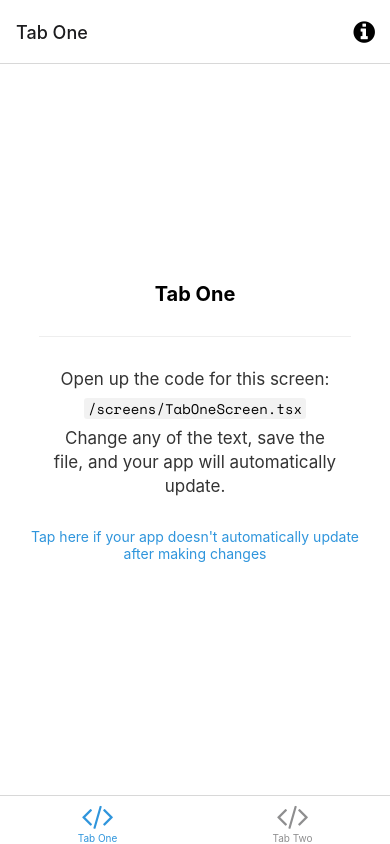
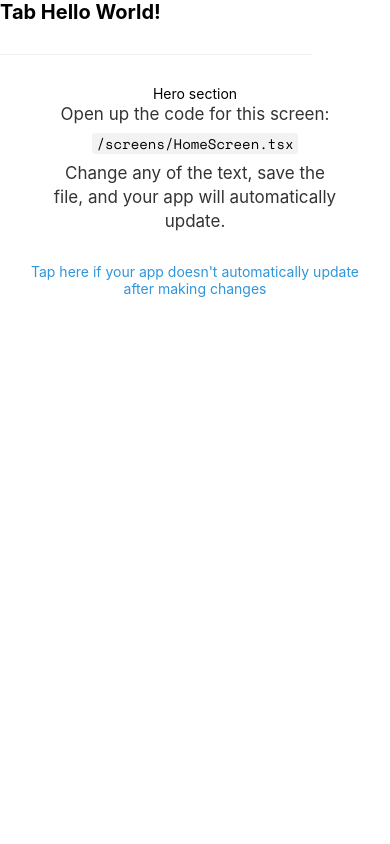
Before and after one commit to TalGoldDev/React-Native-Store, a React Native app: screen / in a window 390 px wide. Built offline with nearby package versions, Linux system fonts and the light colour scheme; what expo-linking would draw is missing.

Commit message:
Basic project structure changes

```diff
--- /dev/null
+++ b/components/home-page/HeroSection.tsx
@@ -0,0 +1,17 @@
+import React from "react";
+import { View, Text } from "react-native";
+import { StyleSheet } from "react-native";
+
+export default function HeroSection() {
+  return (
+    <View style={styles.heroContainer}>
+      <Text>Hero section</Text>
+    </View>
+  );
+}
+
+const styles = StyleSheet.create({
+  heroContainer: {
+    alignItems: "center",
+  },
+});
--- a/hooks/useColorScheme.ts
+++ b/hooks/useColorScheme.ts
@@ -1,8 +1,11 @@
-import { ColorSchemeName, useColorScheme as _useColorScheme } from 'react-native';
+import {
+  ColorSchemeName,
+  useColorScheme as _useColorScheme,
+} from "react-native";
 
 // The useColorScheme value is always either light or dark, but the built-in
 // type suggests that it can be null. This will not happen in practice, so this
 // makes it a bit easier to work with.
 export default function useColorScheme(): NonNullable<ColorSchemeName> {
-  return _useColorScheme() as NonNullable<ColorSchemeName>;
+  return "light";
 }
--- a/navigation/index.tsx
+++ b/navigation/index.tsx
@@ -3,28 +3,42 @@
  * https://reactnavigation.org/docs/getting-started
  *
  */
-import { FontAwesome } from '@expo/vector-icons';
-import { createBottomTabNavigator } from '@react-navigation/bottom-tabs';
-import { NavigationContainer, DefaultTheme, DarkTheme } from '@react-navigation/native';
-import { createNativeStackNavigator } from '@react-navigation/native-stack';
-import * as React from 'react';
-import { ColorSchemeName, Pressable } from 'react-native';
+import { FontAwesome } from "@expo/vector-icons";
+import { createBottomTabNavigator } from "@react-navigation/bottom-tabs";
+import {
+  NavigationContainer,
+  DefaultTheme,
+  DarkTheme,
+} from "@react-navigation/native";
+import { createNativeStackNavigator } from "@react-navigation/native-stack";
+import * as React from "react";
+import { ColorSchemeName, Pressable } from "react-native";
 
-import Colors from '../constants/Colors';
-import useColorScheme from '../hooks/useColorScheme';
-import ModalScreen from '../screens/ModalScreen';
-import NotFoundScreen from '../screens/NotFoundScreen';
-import TabOneScreen from '../screens/TabOneScreen';
-import TabTwoScreen from '../screens/TabTwoScreen';
-import { RootStackParamList, RootTabParamList, RootTabScreenProps } from '../types';
-import LinkingConfiguration from './LinkingConfiguration';
+import Colors from "../constants/Colors";
+import useColorScheme from "../hooks/useColorScheme";
+import ModalScreen from "../screens/ModalScreen";
+import NotFoundScreen from "../screens/NotFoundScreen";
+import HomeScreen from "../screens/HomeScreen";
+import TabTwoScreen from "../screens/TabTwoScreen";
+import {
+  RootStackParamList,
+  RootTabParamList,
+  RootTabScreenProps,
+} from "../types";
+import LinkingConfiguration from "./LinkingConfiguration";
 
-export default function Navigation({ colorScheme }: { colorScheme: ColorSchemeName }) {
+export default function Navigation({
+  colorScheme,
+}: {
+  colorScheme: ColorSchemeName;
+}) {
   return (
     <NavigationContainer
       linking={LinkingConfiguration}
-      theme={colorScheme === 'dark' ? DarkTheme : DefaultTheme}>
-      <RootNavigator />
+      theme={colorScheme === "dark" ? DarkTheme : DefaultTheme}
+    >
+      <HomeScreen />
+      {/* <RootNavigator /> */}
     </NavigationContainer>
   );
 }
@@ -38,9 +52,17 @@ const Stack = createNativeStackNavigator<RootStackParamList>();
 function RootNavigator() {
   return (
     <Stack.Navigator>
-      <Stack.Screen name="Root" component={BottomTabNavigator} options={{ headerShown: false }} />
-      <Stack.Screen name="NotFound" component={NotFoundScreen} options={{ title: 'Oops!' }} />
-      <Stack.Group screenOptions={{ presentation: 'modal' }}>
+      <Stack.Screen
+        name="Root"
+        component={BottomTabNavigator}
+        options={{ headerShown: false }}
+      />
+      <Stack.Screen
+        name="NotFound"
+        component={NotFoundScreen}
+        options={{ title: "Oops!" }}
+      />
+      <Stack.Group screenOptions={{ presentation: "modal" }}>
         <Stack.Screen name="Modal" component={ModalScreen} />
       </Stack.Group>
     </Stack.Navigator>
@@ -61,19 +83,21 @@ function BottomTabNavigator() {
       initialRouteName="TabOne"
       screenOptions={{
         tabBarActiveTintColor: Colors[colorScheme].tint,
-      }}>
+      }}
+    >
       <BottomTab.Screen
         name="TabOne"
-        component={TabOneScreen}
-        options={({ navigation }: RootTabScreenProps<'TabOne'>) => ({
-          title: 'Tab One',
+        component={HomeScreen}
+        options={({ navigation }: RootTabScreenProps<"TabOne">) => ({
+          title: "Home",
           tabBarIcon: ({ color }) => <TabBarIcon name="code" color={color} />,
           headerRight: () => (
             <Pressable
-              onPress={() => navigation.navigate('Modal')}
+              onPress={() => navigation.navigate("Modal")}
               style={({ pressed }) => ({
                 opacity: pressed ? 0.5 : 1,
-              })}>
+              })}
+            >
               <FontAwesome
                 name="info-circle"
                 size={25}
@@ -88,7 +112,7 @@ function BottomTabNavigator() {
         name="TabTwo"
         component={TabTwoScreen}
         options={{
-          title: 'Tab Two',
+          title: "Tab Two",
           tabBarIcon: ({ color }) => <TabBarIcon name="code" color={color} />,
         }}
       />
@@ -100,7 +124,7 @@ function BottomTabNavigator() {
  * You can explore the built-in icon families and icons on the web at https://icons.expo.fyi/
  */
 function TabBarIcon(props: {
-  name: React.ComponentProps<typeof FontAwesome>['name'];
+  name: React.ComponentProps<typeof FontAwesome>["name"];
   color: string;
 }) {
   return <FontAwesome size={30} style={{ marginBottom: -3 }} {...props} />;
--- /dev/null
+++ b/screens/HomeScreen.tsx
@@ -0,0 +1,40 @@
+import * as React from "react";
+import { StyleSheet } from "react-native";
+import { SafeAreaView } from "react-native-safe-area-context";
+
+import EditScreenInfo from "../components/EditScreenInfo";
+import HeroSection from "../components/home-page/HeroSection";
+import { Text, View } from "../components/Themed";
+import { RootTabScreenProps } from "../types";
+
+export default function HomeScreen() {
+  return (
+    <SafeAreaView style={styles.container}>
+      <View>
+        <Text style={styles.title}>Tab Hello World!</Text>
+        <View
+          style={styles.separator}
+          lightColor="#eee"
+          darkColor="rgba(255,255,255,0.1)"
+        />
+        <HeroSection />
+        <EditScreenInfo path="/screens/HomeScreen.tsx" />
+      </View>
+    </SafeAreaView>
+  );
+}
+
+const styles = StyleSheet.create({
+  container: {
+    flex: 1,
+  },
+  title: {
+    fontSize: 20,
+    fontWeight: "bold",
+  },
+  separator: {
+    marginVertical: 30,
+    height: 1,
+    width: "80%",
+  },
+});
--- a/screens/TabOneScreen.tsx
+++ /dev/null
@@ -1,33 +0,0 @@
-import * as React from 'react';
-import { StyleSheet } from 'react-native';
-
-import EditScreenInfo from '../components/EditScreenInfo';
-import { Text, View } from '../components/Themed';
-import { RootTabScreenProps } from '../types';
-
-export default function TabOneScreen({ navigation }: RootTabScreenProps<'TabOne'>) {
-  return (
-    <View style={styles.container}>
-      <Text style={styles.title}>Tab One</Text>
-      <View style={styles.separator} lightColor="#eee" darkColor="rgba(255,255,255,0.1)" />
-      <EditScreenInfo path="/screens/TabOneScreen.tsx" />
-    </View>
-  );
-}
-
-const styles = StyleSheet.create({
-  container: {
-    flex: 1,
-    alignItems: 'center',
-    justifyContent: 'center',
-  },
-  title: {
-    fontSize: 20,
-    fontWeight: 'bold',
-  },
-  separator: {
-    marginVertical: 30,
-    height: 1,
-    width: '80%',
-  },
-});
```
Also changed, not shown: App.tsx (+6 -6 lines).
